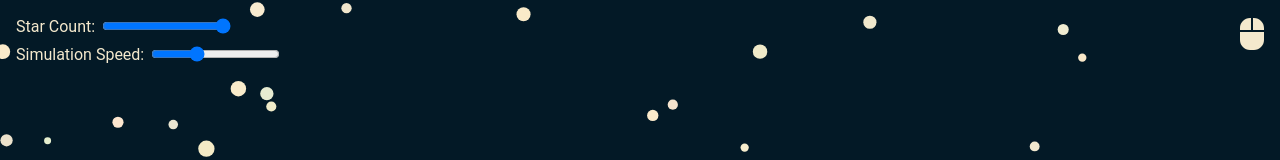
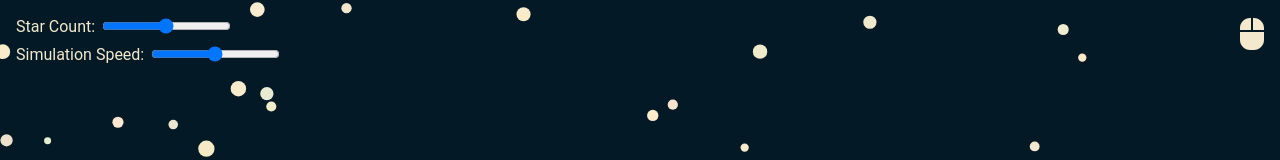
Before and after one commit to coding-beagle/portfolio-website, a React (Create React App) app in the folder app/: page / in a window 1280 px wide. Shown: the top 160 px of the page. Built offline with nearby package versions, Linux system fonts and the light colour scheme.

Commit message:
even more refactorage

```diff
--- a/app/src/components/pages/title/scenes/plants.js
+++ b/app/src/components/pages/title/scenes/plants.js
@@ -1,5 +1,6 @@
 import React, { useEffect, useRef, useState } from "react";
 import defaultColours from "../../../../themes/themes";
+import { SliderGroup } from "../utilities/valueChangers";
 
 export default function Plants() {
   const canvasRef = useRef(null);
@@ -158,68 +159,29 @@ export default function Plants() {
         }}
       />
       <div style={{ zIndex: 10 }}>
-        <div style={{ position: "absolute", top: "1em", left: "1em" }}>
-          <div
-            style={{
-              display: "flex",
-              alignItems: "center",
-              marginBottom: "0.5em",
-            }}
-          >
-            Plant Count:
-            <input
-              type="range"
-              min="1"
-              max="50"
-              value={particleCountRef.current}
-              onChange={(e) => {
-                particleCountRef.current = Number(e.target.value);
-                setRender((prev) => prev + 1); // Force re-render to update slider UI
-              }}
-              style={{ marginLeft: "0.5em" }}
-            />
-          </div>
-          <div
-            style={{
-              display: "flex",
-              alignItems: "center",
-              marginBottom: "0.5em",
-            }}
-          >
-            Simulation Speed:
-            <input
-              type="range"
-              min="1.0"
-              max="1000.0"
-              value={simulationSpeedRef.current}
-              onChange={(e) => {
-                simulationSpeedRef.current = Number(e.target.value);
-                setRender((prev) => prev + 1); // Force re-render to update slider UI
-              }}
-              style={{ marginLeft: "0.5em" }}
-            />
-          </div>
-          <div
-            style={{
-              display: "flex",
-              alignItems: "center",
-              marginBottom: "0.5em",
-            }}
-          >
-            Simulation Length:
-            <input
-              type="range"
-              min="1.0"
-              max="200.0"
-              value={simulationLengthRef.current}
-              onChange={(e) => {
-                simulationLengthRef.current = Number(e.target.value);
-                setRender((prev) => prev + 1); // Force re-render to update slider UI
-              }}
-              style={{ marginLeft: "0.5em" }}
-            />
-          </div>
-        </div>
+        <SliderGroup
+          valueArrays={[
+            {
+              title: "Plant Count:",
+              valueRef: particleCountRef,
+              minValue: "1",
+              maxValue: "50",
+            },
+            {
+              title: "Simulation Speed:",
+              valueRef: simulationSpeedRef,
+              minValue: "1",
+              maxValue: "1000.0",
+            },
+            {
+              title: "Simulation Length:",
+              valueRef: simulationLengthRef,
+              minValue: "1",
+              maxValue: "200.0",
+            },
+          ]}
+          rerenderSetter={setRender}
+        />
       </div>
     </>
   );
--- a/app/src/components/pages/title/scenes/stars.js
+++ b/app/src/components/pages/title/scenes/stars.js
@@ -1,6 +1,7 @@
 import React, { useEffect, useRef, useState } from "react";
 import defaultColours from "../../../../themes/themes";
 import MouseTooltip from "../utilities/popovers";
+import { SliderGroup } from "../utilities/valueChangers";
 
 export default function Stars() {
   const canvasRef = useRef(null);
@@ -326,45 +327,25 @@ export default function Stars() {
         }}
       />
       <div style={{ zIndex: 10 }}>
-        <div style={{ position: "absolute", top: "1em", left: "1em" }}>
-          <div
-            style={{
-              display: "flex",
-              alignItems: "center",
-              marginBottom: "0.5em",
-            }}
-          >
-            Star Count:
-            <input
-              type="range"
-              min="1"
-              max="50"
-              value={particleCount}
-              onChange={(e) => setParticleCount(Number(e.target.value))}
-              style={{ marginLeft: "0.5em" }}
-            />
-          </div>
-          <div
-            style={{
-              display: "flex",
-              alignItems: "center",
-              marginBottom: "0.5em",
-            }}
-          >
-            Simulation Speed:
-            <input
-              type="range"
-              min="75.0"
-              max="150.0"
-              value={simulationSpeedRef.current}
-              onChange={(e) => {
-                simulationSpeedRef.current = Number(e.target.value);
-                setRender((prev) => prev + 1);
-              }}
-              style={{ marginLeft: "0.5em" }}
-            />
-          </div>
-        </div>
+        <SliderGroup
+          valueArrays={[
+            {
+              title: "Star Count:",
+              valueRef: particleCount,
+              minValue: "1",
+              maxValue: "1000",
+              isState: true,
+              valueSetter: setParticleCount,
+            },
+            {
+              title: "Simulation Speed:",
+              valueRef: simulationSpeedRef,
+              minValue: "1",
+              maxValue: "200.0",
+            },
+          ]}
+          rerenderSetter={setRender}
+        />
         <div style={{ position: "absolute", top: "1em", right: "1em" }}>
           <MouseTooltip />
         </div>
--- a/app/src/components/pages/title/utilities/valueChangers.js
+++ b/app/src/components/pages/title/utilities/valueChangers.js
@@ -7,6 +7,8 @@ export function Slider({
   minValue,
   maxValue,
   callback = null,
+  isState = false,
+  valueSetter = null,
 }) {
   return (
     <div
@@ -23,7 +25,11 @@ export function Slider({
         max={maxValue}
         value={valueRef.current}
         onChange={(e) => {
-          valueRef.current = Number(e.target.value);
+          if (!isState) {
+            valueRef.current = Number(e.target.value);
+          } else {
+            valueSetter(Number(e.target.value));
+          }
           if (callback) {
             callback();
           }
```
